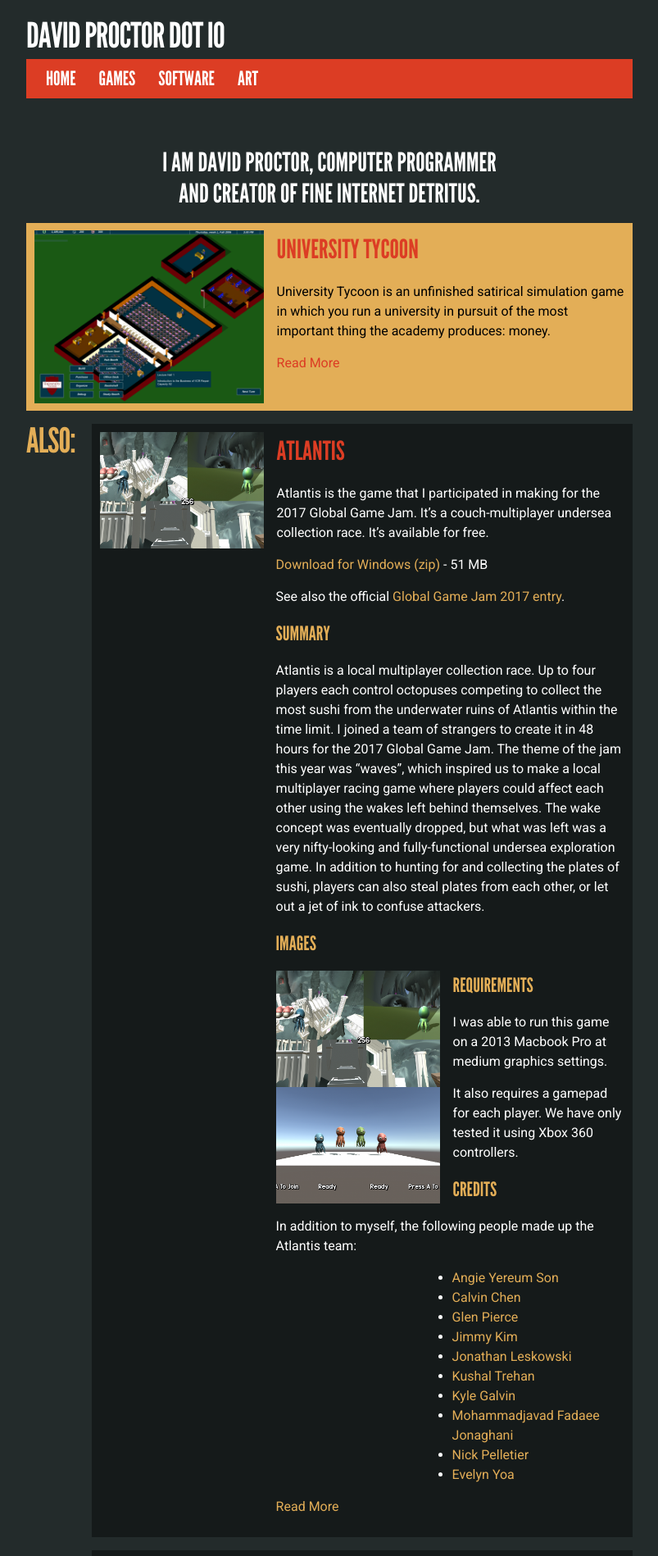
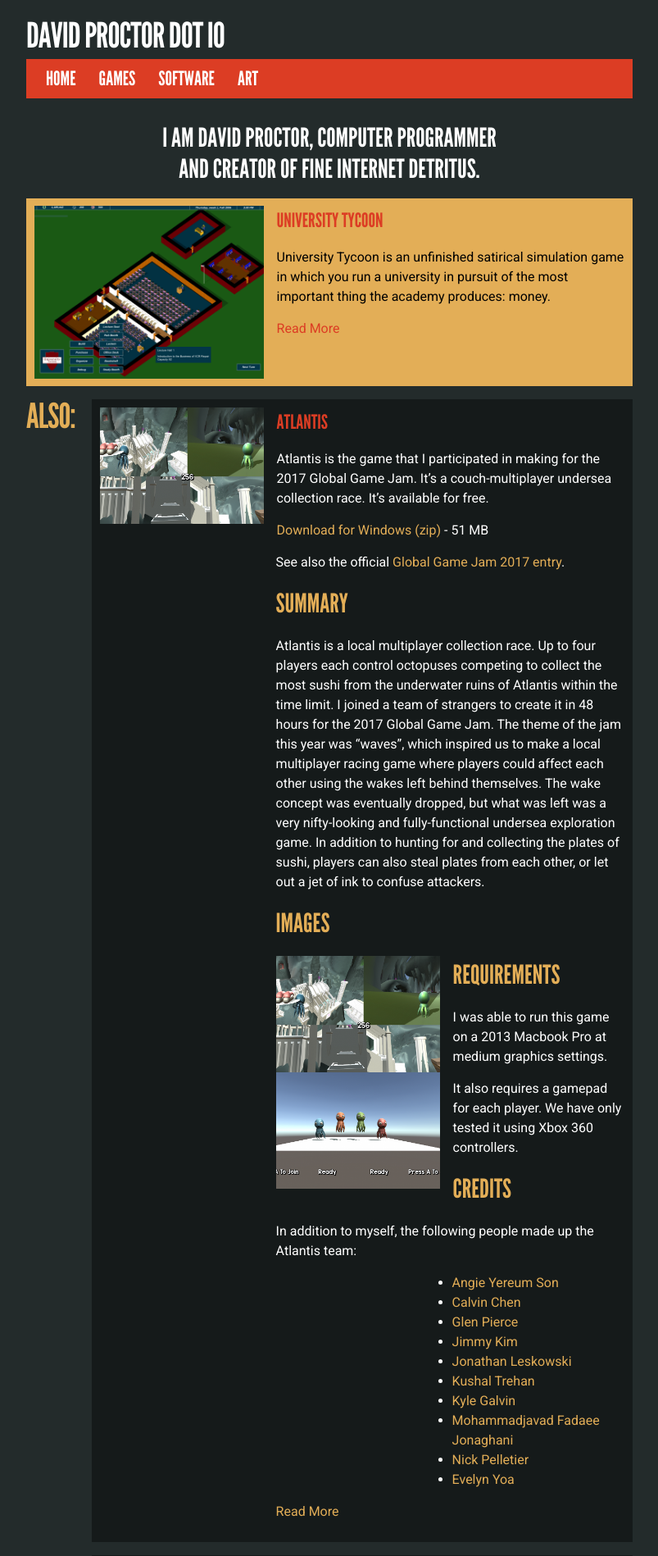
Before and after one commit to david-proctor/david-proctor.github.io, a Jekyll site: the page built from index.md, in a window 1280 px wide. Shown: the top 1898 px of the page at 82% size, without its empty margins (238-1041 px from the left). Built offline with Jekyll 4.4.1, drawn with Linux system fonts in a browser that asks for light colours; nearby versions of some CDN libraries.

Commit message:
Fix spacing issue on front page slogan

```diff
--- a/_layouts/category.html
+++ b/_layouts/category.html
@@ -1,8 +1,8 @@
 ---
-layout: page
+layout: default
 ---
 {% unless page.content == '' %}
-  <p>{{ page.content }}</p>
+  {{ page.content }}
 {% endunless %}
 
 {% unless site.categories.[page.category] | size > 0 %}
--- a/index.md
+++ b/index.md
@@ -2,4 +2,4 @@
 layout: category
 category: front
 ---
-<h2 class="slogan">I am David Proctor, computer programmer and creator of fine internet detritus.</h2>
+<h1 class="slogan">I am David Proctor, computer programmer and creator of fine internet detritus.</h2>
```
